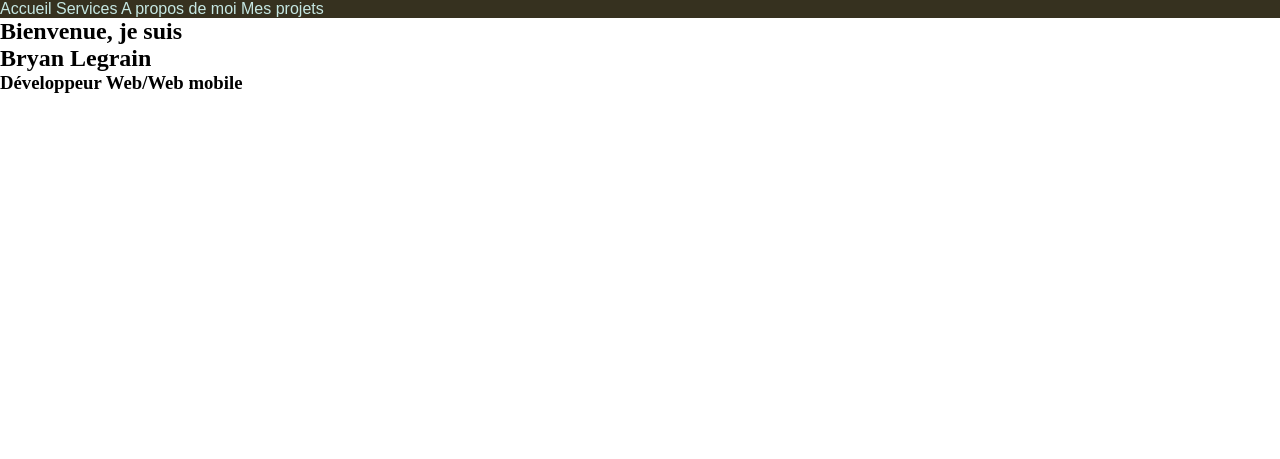
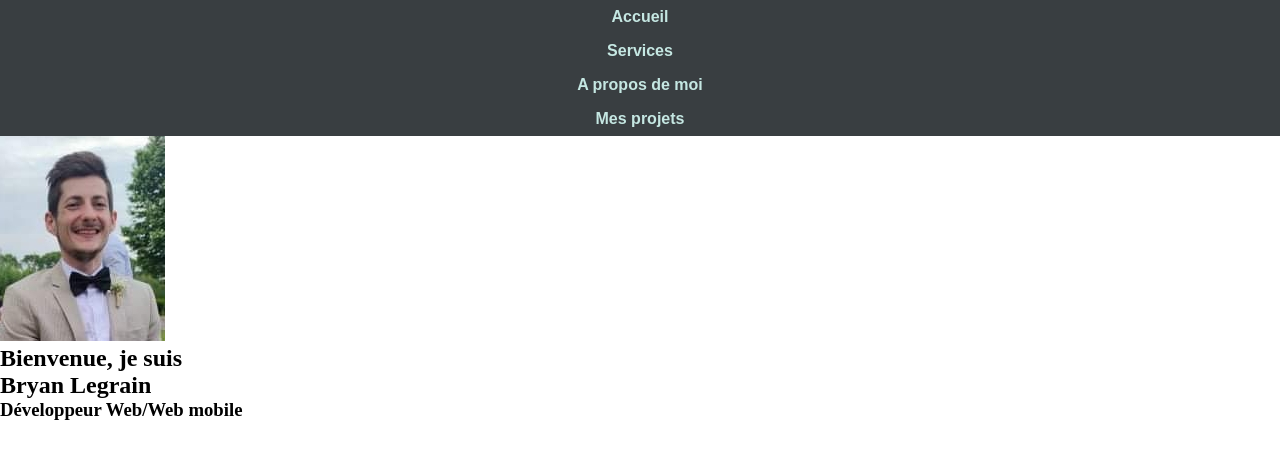
Before and after one commit to BryanLeg/MySite, a PHP site: page / in a window 1280 px wide. Shown: the top 459 px of the page. Run offline with PHP 8.4, Linux system fonts and the light colour scheme; some web fonts are replaced.

Commit message:
navbar + pict

```diff
--- a/index.html
+++ b/index.html
@@ -14,15 +14,18 @@
   <body>
     <header class="header">
       <nav class="navbar">
-        <ul>
-          <ui>Accueil</ui>
-          <ui>Services</ui>
-          <ui>A propos de moi</ui>
-          <ui>Mes projets</ui>
+        <ul class="navLinks">
+          <ui class="navLink">Accueil</ui>
+          <ui class="navLink">Services</ui>
+          <ui class="navLink">A propos de moi</ui>
+          <ui class="navLink">Mes projets</ui>
         </ul>
       </nav>
     </header>
     <section>
+      <div class="picture">
+        <img src="./images/Me.JPG" alt="" />
+      </div>
       <h1>Bienvenue, je suis</h1>
       <h1>Bryan Legrain</h1>
       <h3>Développeur Web/Web mobile</h3>
--- a/style.css
+++ b/style.css
@@ -15,9 +15,23 @@
 }
 
 header {
-  background-color: #36311f;
+  background-color: var(--secondaryColor);
   color: var(--quinaryColor);
   font-family: var(--primaryFont);
+  font-weight: bolder;
+}
+
+.navLinks {
   display: flex;
-  justify-content: space-between;
+  flex-direction: column;
+  align-items: center;
 }
+
+.navLink {
+  margin: 0.5rem;
+  transition: all 0.3s linear;
+}
+
+.navLink:hover {
+  color: var(--quaternaryColor);
+}
```
Also changed, not shown: images/Me.JPG (added).
